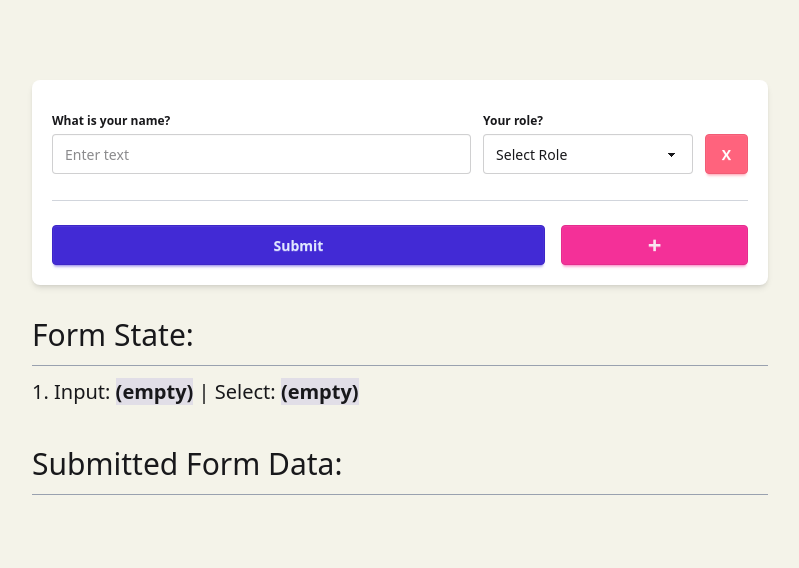
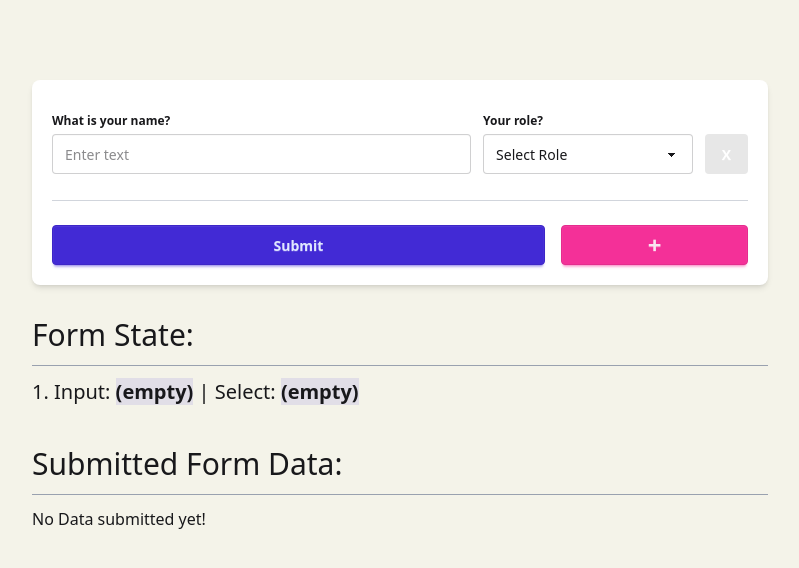
Before and after one commit to AskatAsh/Dynamic-Form, a React (Vite) app: page / in a window 1280 px wide. Shown: the top 568 px of the page, without its empty margins (240-1039 px from the left). Built offline with nearby package versions, Linux system fonts and the light colour scheme.

Commit message:
disable delete button for only one field and showed message for no data submitted

```diff
--- a/src/App.jsx
+++ b/src/App.jsx
@@ -32,14 +32,18 @@ function DynamicForm() {
     const updateFormData = [...formData];
     updateFormData.splice(index, 1);
     setFormData(updateFormData);
+
+    // Optional approach - useful for api data like filtering with _id
+    // const result = updateFormData.filter((item, idx) => idx !== index);
+    // setFormData(updateFormData);
   };
 
   const handleSubmit = (e) => {
     e.preventDefault();
 
     const newErrors = formData.map((item) => {
-      const inputError = item.input === "" ? "Input is required" : "";
-      const selectError = item.select === "" ? "Select is required" : "";
+      const inputError = item.input.trim() === "" ? "Input is required" : "";
+      const selectError = item.select.trim() === "" ? "Select is required" : "";
       return { input: inputError, select: selectError };
     });
 
@@ -47,6 +51,7 @@ function DynamicForm() {
 
     // check if there is any errors
     const hasErrors = newErrors.some((item) => item.input || item.select);
+
     if (!hasErrors) {
       setSubmittedData(formData);
     }
@@ -126,6 +131,7 @@ function DynamicForm() {
                 title="Delete this input field"
                 className="btn btn-error mt-3 text-white"
                 onClick={() => deleteField(index)}
+                disabled={formData.length === 1}
               >
                 X
               </button>
@@ -171,7 +177,7 @@ function DynamicForm() {
         <h2 className="text-3xl border-b border-gray-400 pb-3 mb-3 mt-8">
           Submitted Form Data:
         </h2>
-        {submittedData && (
+        {submittedData ? (
           <div className="overflow-x-auto rounded-box border border-base-content/5 bg-base-100 shadow-md">
             <table className="table">
               {/* head */}
@@ -194,6 +200,8 @@ function DynamicForm() {
               </tbody>
             </table>
           </div>
+        ) : (
+          <p>No Data submitted yet!</p>
         )}
       </section>
     </>
```
